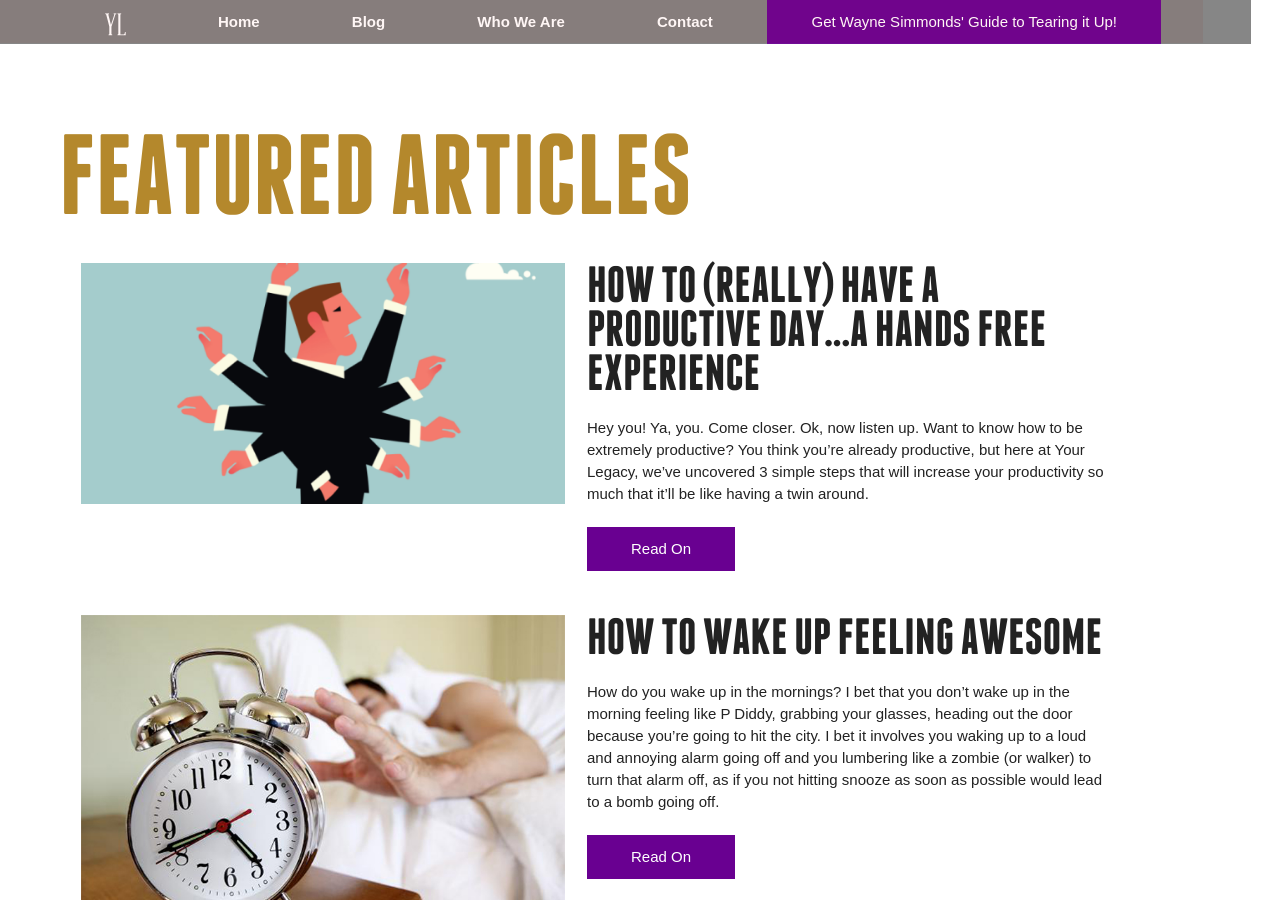
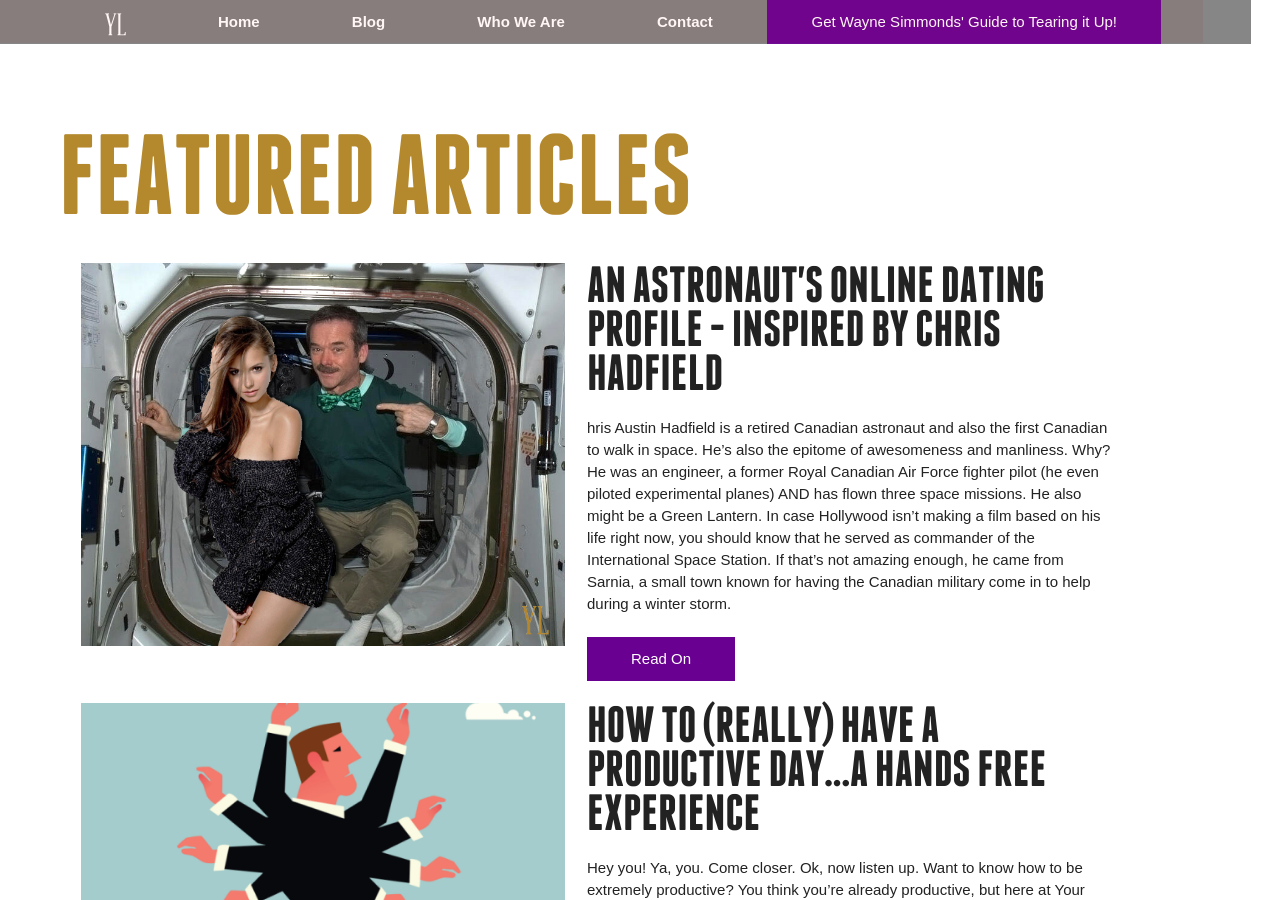
Before and after one commit to yourlegacy/yourlegacy, a Jekyll site: the page built from index.html, in a window 1280 px wide and 900 px high, scrolled down 918 px. Built offline with Jekyll 4.4.1, drawn with Linux system fonts in a browser that asks for light colours; nearby versions of some CDN libraries; some web fonts are replaced.

Commit message:
astro blog post

```diff
--- a/index.html
+++ b/index.html
@@ -58,6 +58,12 @@ shop: false
 		<h1 class="g-12 gold margin-bottom-0">Featured Articles</h1>
 	</div>
 	<div class="grid">
+		<div class="g-12 pad-bottom-0">
+			<a href="/astronauts-guide-to-online-dating/"><img class="g-6 pad-top-0 margin-bottom-0" src="/images/your-legacy-CHRISnina.jpg" /></a>
+			<h2><a class="black" href="/astronauts-guide-to-online-dating/">An Astronaut's Online Dating Profile - Inspired by Chris Hadfield</a></h2>
+			<p>hris Austin Hadfield is a retired Canadian astronaut and also the first Canadian to walk in space. He’s also the epitome of awesomeness and manliness.  Why? He was an engineer, a former Royal Canadian Air Force fighter pilot (he even piloted experimental planes) AND has flown three space missions. He also might be a Green Lantern.  In case Hollywood isn’t making a film based on his life right now, you should know that he served as commander of the International Space Station. If that’s not amazing enough, he came from Sarnia, a small town known for having the Canadian military come in to help during a winter storm.</p>
+			<a class="inline-block pad-button margin-top bg-purple white hover" href="/astronauts-guide-to-online-dating//">Read On</a>
+		</div>
 		<div class="g-12 pad-bottom-0">
 			<a href="/how-to-really-have-a-productive-day/"><img class="g-6 pad-top-0 margin-bottom-0" src="/prose_media/The-Art-of-Office-Productivity.png" /></a>
 			<h2><a class="black" href="/how-to-really-have-a-productive-day/">How to (Really) Have a Productive Day...A Hands Free Experience</a></h2>
```
Also changed, not shown: _posts/2014-04-22-astronauts-guide-to-online-dating.md (added, +74 -0 lines), images/your-legacy-CHRISnina.jpg (added), images/your-legacy-COSMO.jpg (added), images/your-legacy-Mooncake.jpg (added), images/your-legacy-SolarFlare.jpg (added), images/your-legacy-drake.jpg (added), images/your-legacy-fart.jpg (added), images/your-legacy-oZone.jpg (added), images/your-legacy-stripper.jpg (added), 1 other file.
